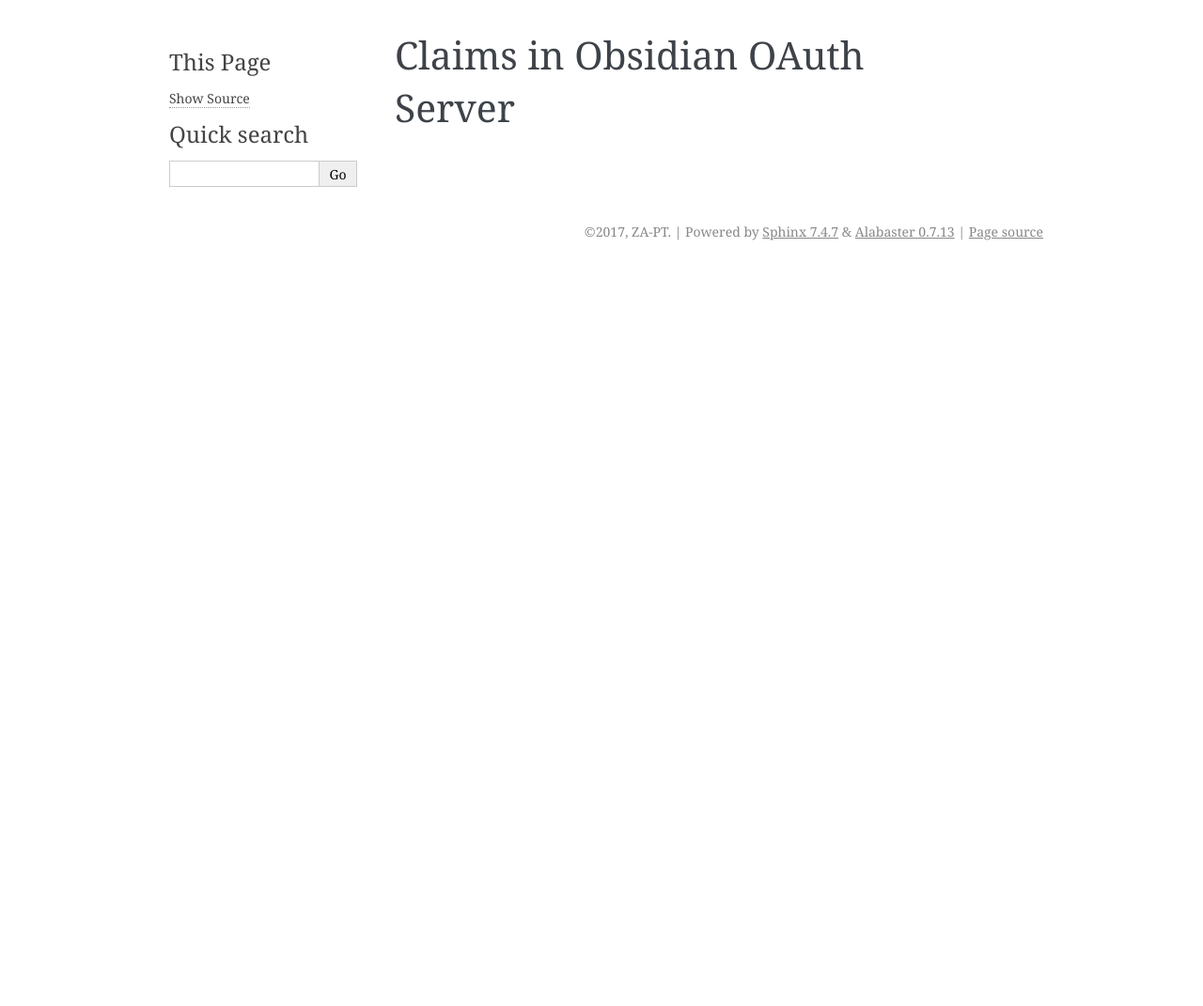
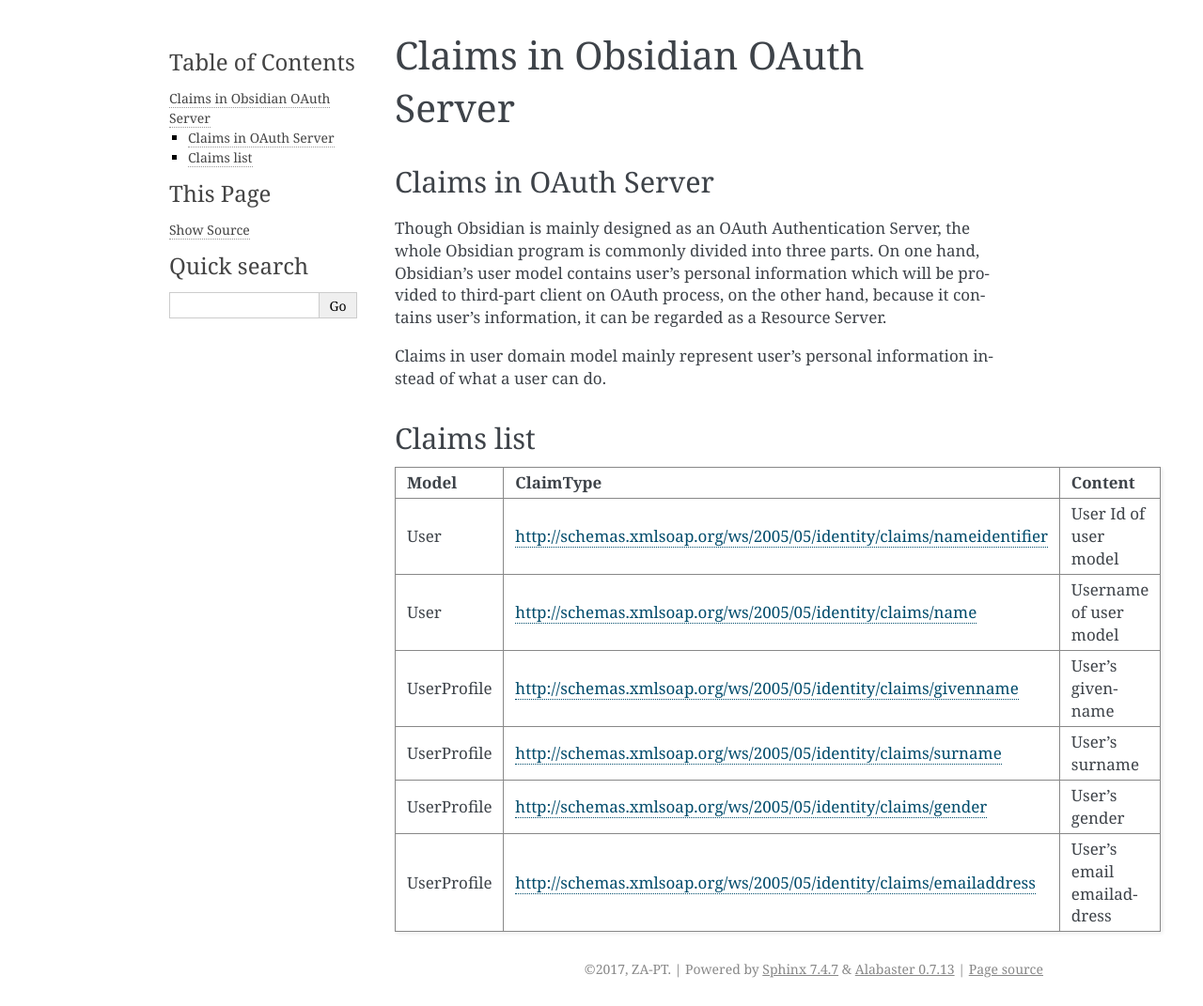
Before and after one commit to TheCashiers/Obsidian.Docs, a Sphinx documentation site: the page built from docs/oauth/claims.rst, in a window 1280 px wide. Shown: the whole page at 94% size. Built offline with Sphinx 7.4.7, drawn with Linux system fonts in a browser that asks for light colours; before the commit the page ends 900 px from its top, so only the background shows below that.

Commit message:
add claims of oauth

```diff
--- a/docs/oauth/claims.rst
+++ b/docs/oauth/claims.rst
@@ -1,2 +1,28 @@
 Claims in Obsidian OAuth Server
 =================================
+
+Claims in OAuth Server
+-------------------------
+
+Though Obsidian is mainly designed as an OAuth Authentication Server, the whole Obsidian program is commonly divided into three parts. On one hand, Obsidian's user model contains user's personal information which will be provided to third-part client on OAuth process, on the other hand, because it contains user's information, it can be regarded as a Resource Server.
+
+Claims in user domain model mainly represent user's personal information instead of what a user can do.
+
+Claims list
+-----------
+
++------------+--------------------------------------------------------------------------------+--------------------------------+
+|Model       |ClaimType                                                                       |Content                         |
++============+================================================================================+================================+
+|User        |http://schemas.xmlsoap.org/ws/2005/05/identity/claims/nameidentifier            |User Id of user model           |
++------------+--------------------------------------------------------------------------------+--------------------------------+
+|User        |http://schemas.xmlsoap.org/ws/2005/05/identity/claims/name                      |Username of user model          |
++------------+--------------------------------------------------------------------------------+--------------------------------+
+|UserProfile |http://schemas.xmlsoap.org/ws/2005/05/identity/claims/givenname                 |User's givenname                |
++------------+--------------------------------------------------------------------------------+--------------------------------+
+|UserProfile |http://schemas.xmlsoap.org/ws/2005/05/identity/claims/surname                   |User's surname                  |
++------------+--------------------------------------------------------------------------------+--------------------------------+
+|UserProfile |http://schemas.xmlsoap.org/ws/2005/05/identity/claims/gender                    |User's gender                   |
++------------+--------------------------------------------------------------------------------+--------------------------------+
+|UserProfile |http://schemas.xmlsoap.org/ws/2005/05/identity/claims/emailaddress              |User's email emailaddress       |
++------------+--------------------------------------------------------------------------------+--------------------------------+
```
